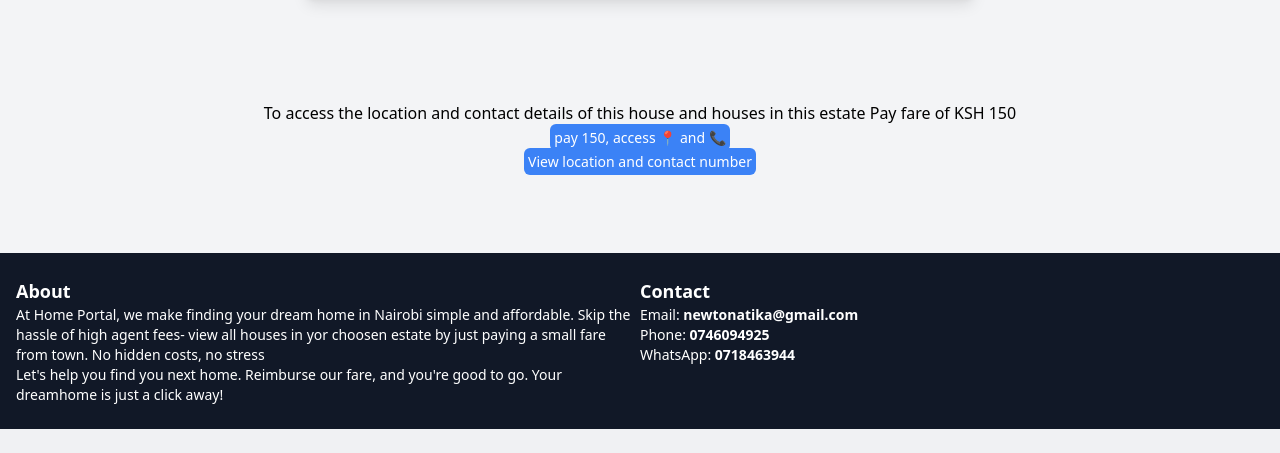
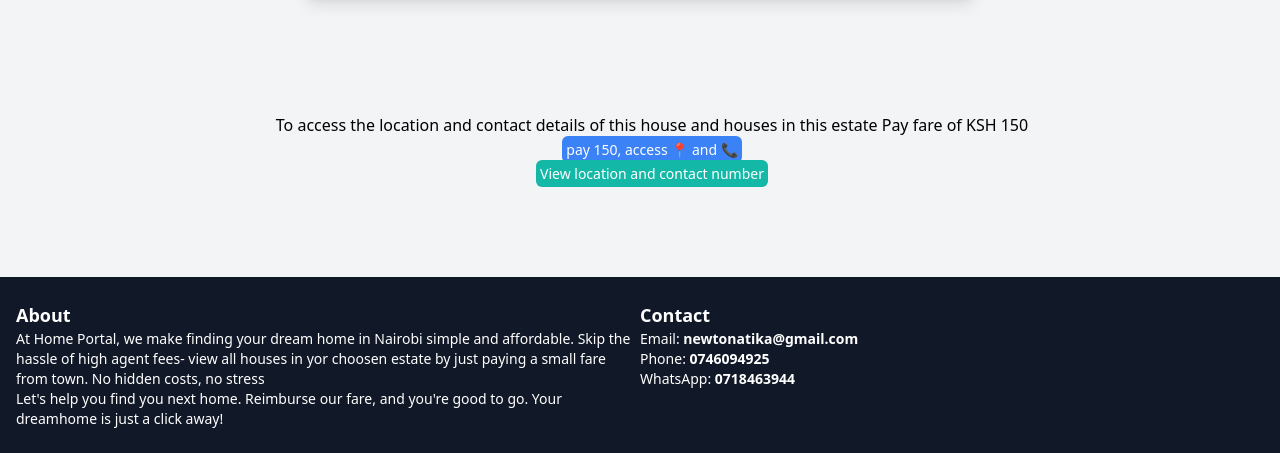
Before and after one commit to Newton-Shivachi/portalhome, a Django app: page /houses/1/ in a window 1280 px wide. Shown: the part 779-1232 px from the top of the page. Before the commit the page ends 1208 px from the top, so only its background shows below. Run offline with Django 5.2, Linux system fonts and the light colour scheme; data comes from the database, SQL or seed files in the repository; some libraries are stand-ins or nearby versions.

Commit message:
Update view_house.html

```diff
--- a/houses/templates/houses/view_house.html
+++ b/houses/templates/houses/view_house.html
@@ -65,7 +65,7 @@
     {% endif %}
 
     <!-- View Details Button -->
-            <div class="flex flex-col items-center w-full">
+            <div class="m-3 flex flex-col items-center w-full">
                 <div>
                     <p>To access the location and contact details of this house and houses in this estate Pay fare of KSH 150</p>
                 </div>
@@ -75,7 +75,7 @@
                     </a>
                 </div>
                 <div>
-                    <a href="{% url 'house_detail' house.id %}" class="bg-blue-500 text-sm text-white px-1 py-1 rounded-md hover:bg-blue-600">
+                    <a href="{% url 'house_detail' house.id %}" class="bg-teal-500 text-sm text-white px-1 py-1 rounded-md hover:bg-teal-600">
                    View location and contact number
                     </a>
                 </div>
```
